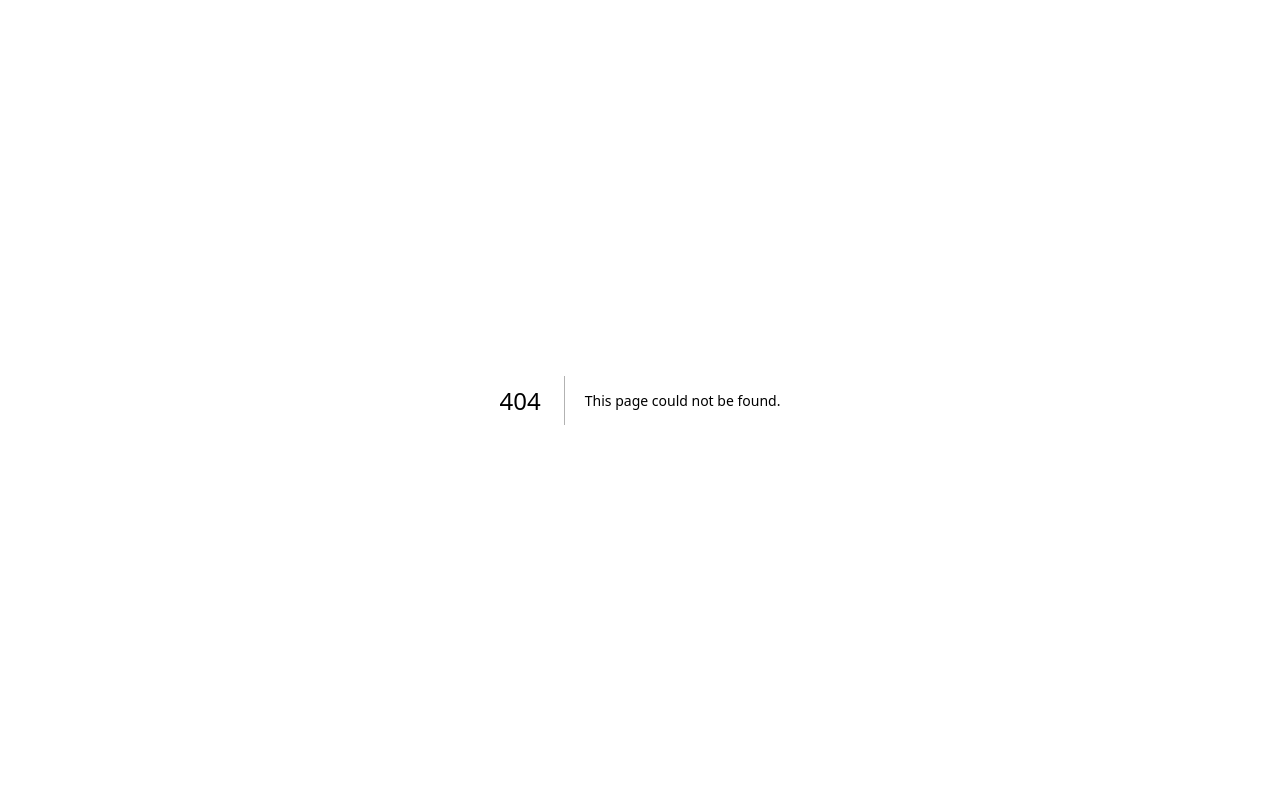
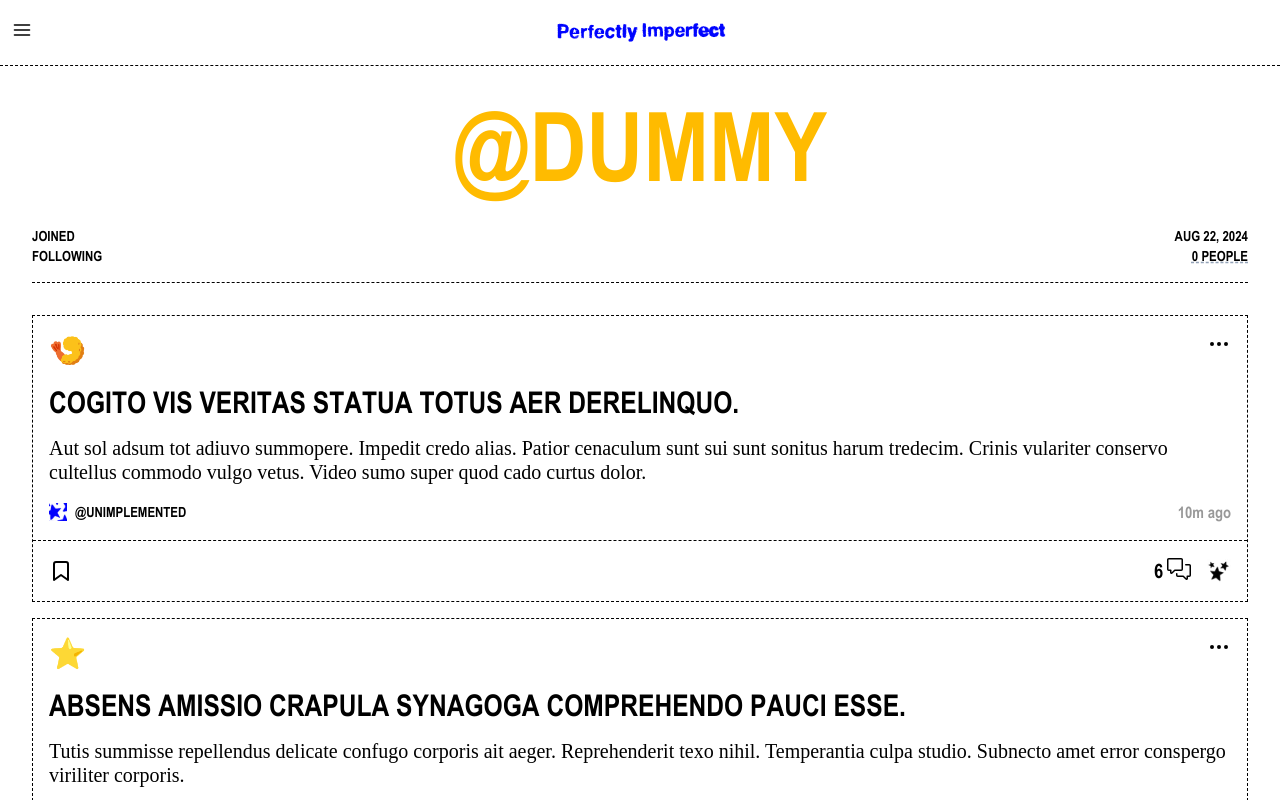
Before and after one commit to alligatorjazz/imperfectly-perfect, a Next.js app: page /profile in a window 1280 px wide. Before the commit this address had no page. Shown: the top 800 px of the page. Built offline with nearby package versions, Linux system fonts and the light colour scheme; what @designbycode/tailwindcss-text-stroke would draw is missing.

Commit message:
last mockup commit

```diff
--- a/app/_nav.ts
+++ b/app/_nav.ts
@@ -5,5 +5,6 @@ export const globalNavLinks: NavLinks = [
 	{ href: "/editorial", title: "Editorial" },
 	{ href: "https://apps.apple.com/us/app/pi-fyi-by-perfectly-imperfect/id6474037926", title: "The PI.FYI App" },
 	{ href: "/browse", title: "Browse" },
-	{ href: "/directory", title: "Directory"}
+	{ href: "/directory", title: "Directory"},
+	{ href: "/profile", title: "Profile"}
 ];
--- /dev/null
+++ b/app/profile/layout.tsx
@@ -0,0 +1,18 @@
+import { Invites } from "../../components/Invites";
+import { LocalNav } from "../../components/LocalNav";
+import { PostInput } from "../../components/PostInput";
+import { MainTemplate } from "../_templates/Main";
+import { NavLinks } from "../../types";
+
+
+export default function ProfileLayout({ children, }: {
+	children: React.ReactNode
+}) {
+	return (
+		<MainTemplate>
+			<div className="flex flex-col p-8">
+				{children}
+			</div>
+		</MainTemplate>
+	);
+}
--- /dev/null
+++ b/app/profile/page.tsx
@@ -0,0 +1,28 @@
+import dayjs from "dayjs";
+import { Header } from "../../components/Header";
+import { PostList } from "../../components/PostList";
+import { SearchBar } from "../../components/SearchBar";
+import { UnrolledSelect } from "../../components/UnrolledSelect";
+import { UserCard } from "../../components/UserCard";
+import { dummyPosts, dummyUsers } from "../../dummy";
+
+// TODO: add emoji based on post tags
+
+export default function Profile() {
+	return (
+		<div>
+			<Header level={1} className="text-8xl w-full text-center mb-4">{"@Dummy"}</Header>
+			<div className="border-b border-dashed py-4 border-textColor mb-8">
+				<div className="flex justify-between uppercase text-sm font-bold">
+					<p>Joined</p>
+					<p>{dayjs().format("MMM DD, YYYY")}</p>
+				</div>
+				<div className="flex justify-between uppercase text-sm font-bold">
+					<p>Following</p>
+					<p className="underline decoration-dashed decoration-slate-400">0 People</p>
+				</div>
+			</div>
+			<PostList posts={dummyPosts.slice(0, 5)}/>
+		</div>
+	);
+}
--- a/components/UserCard.tsx
+++ b/components/UserCard.tsx
@@ -10,7 +10,7 @@ interface Props extends HTMLAttributes<HTMLDivElement> {
 
 export function UserCard({ user }: Props) {
 	return (
-		<a href="/404">
+		<a href="/profile">
 			<div className="flex flex-col gap-2 border border-dashed border-textColor p-4 w-48">
 				<a href="/404" className="text-center"><Header level={1} className="text-xl whitespace-nowrap overflow-hidden overflow-ellipsis w-full">@{user.username}</Header></a>
 				{/* TODO: add getRecs function */}
--- a/types.ts
+++ b/types.ts
@@ -2,14 +2,16 @@ import { Emoji } from "emoji-type";
 
 export type NavLinks = { href: string, title: string }[]
 export type UserPost = {
+	id: string,
 	headline: string,
 	body?: string,
 	image?: string
 	link?: string
 	emoji?: Emoji
 	timestamp: string,
-	authorId: string
-}
+	authorId: string,
+	reRec: false
+} | { reRec: true, id: string, recommender: string }
 
 export const SortCategories = [
 	{ emoji: "⭐", title: "Everything" },
```
